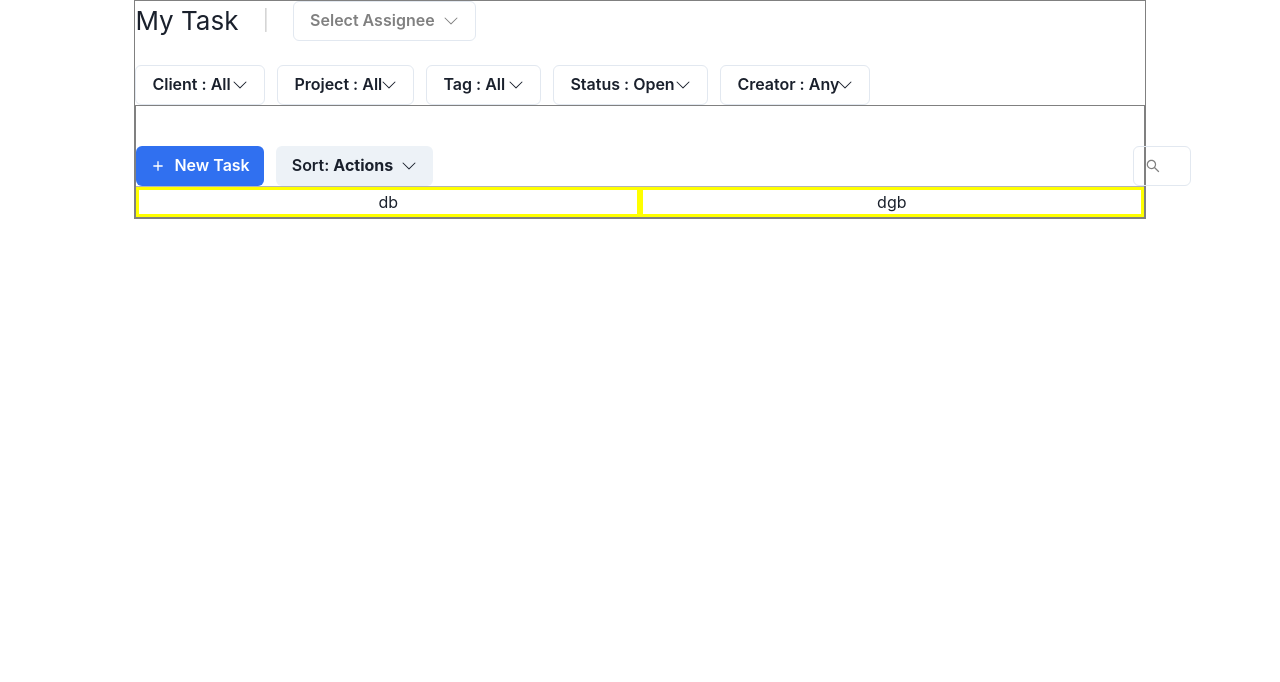
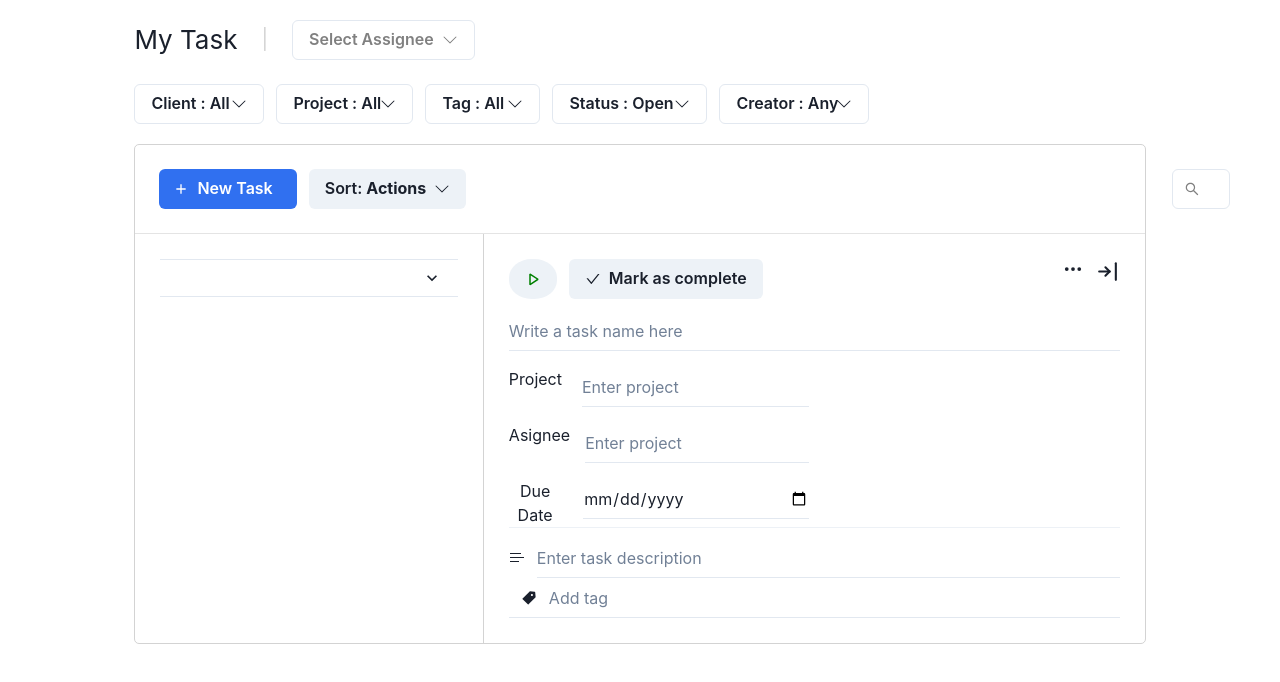
Before and after one commit to skshm2000/Five-Metric-Time-Management-Webapp, a React (Create React App) app in the folder five-metric-frontend/: page /time in a window 1280 px wide. Both pictures are taken after a click on the button "New Task". Shown: the top 682 px of the page. Built offline with nearby package versions, Linux system fonts and the light colour scheme.

Commit message:
task page done

```diff
--- a/five-metric-frontend/src/JPpages/Task.jsx
+++ b/five-metric-frontend/src/JPpages/Task.jsx
@@ -1,9 +1,15 @@
 import {
+  Accordion,
+  AccordionButton,
+  AccordionIcon,
+  AccordionItem,
+  AccordionPanel,
   Box,
   Button,
   Checkbox,
   Divider,
   Flex,
+  Icon,
   Image,
   Input,
   InputGroup,
@@ -20,11 +26,35 @@ import { BsChevronDown } from "react-icons/bs";
 import { MdOutlineAdd } from "react-icons/md";
 import { AiOutlineSearch } from "react-icons/ai";
 import { MdWork } from "react-icons/md";
+import { BsThreeDots } from "react-icons/bs";
+import { TbArrowBarToRight } from "react-icons/tb";
+import { VscDebugStart } from "react-icons/vsc";
+import { VscListSelection } from "react-icons/vsc";
+import { AiFillTag } from "react-icons/ai";
+import { useState } from "react";
+import {AiOutlineCheck} from "react-icons/ai"
 
 export const Task = () => {
+  const [openbox, setOpenbox] = useState(false);
+  const [isComplete, setComplete] = useState(false);
+  const [task, setTask] = useState([]);
+  const [taskname, setTaskName] = useState("");
+  const [project, setProject] = useState("");
+  const [asignee, setAsignee] = useState("");
+  const [date, setDate] = useState();
+  const [des, setDes] = useState("");
+  const [tag, setTag] = useState("");
+
+  const handleOpenBox2 = () => {
+    setOpenbox(true);
+  };
+  const handleCloseBox2 = () => {
+    setOpenbox(false);
+  };
   return (
     <>
-      <Box border={"1px solid gray"} width={"79%"} m="auto">
+      <Box h={5}></Box>
+      <Box width={"79%"} m="auto">
         <Flex gap={5}>
           <Text fontSize={"26px"}>My Task</Text>
           <Text p={1} color={"lightgrey"} fontSize={"20px"}>
@@ -195,16 +225,18 @@ export const Task = () => {
           </Box>
         </Flex>
         {/* new task big Box */}
-        <Box border={"1px solid grey"}>
-          <Flex mt={10} gap={"700px"}>
-            <Flex gap={3}>
+        <Box borderRadius={5} mt={5} border={"1px solid lightgrey"}>
+          <Flex p={4} gap={"690px"}>
+            <Flex p={2} gap={3}>
               <Box>
                 <Button
+                  onClick={handleOpenBox2}
                   p={3.5}
                   _hover={{ bg: "#578fff" }}
                   bg={"#3070f0"}
                   color={"white"}
                   leftIcon={<MdOutlineAdd color="white" />}
+                  pr={6}
                 >
                   New Task
                 </Button>
@@ -226,7 +258,7 @@ export const Task = () => {
             </Flex>
             {/* SElect tags completed.......................... */}
             {/* search  */}
-            <Box>
+            <Box p={2}>
               <InputGroup>
                 <InputLeftElement children={<AiOutlineSearch color="grey" />} />
                 <Input type="text" placeholder="Search" />
@@ -234,13 +266,140 @@ export const Task = () => {
             </Box>
           </Flex>
           <Divider></Divider>
+          {/* adding task form AND TASKS DIV */}
           <Flex>
-            <Box border="3px solid yellow" width={"100%"}>
-              db
+            {/* box 1 */}
+
+            <Box p="25px" height={"400px"} width={"100%"}>
+              <Accordion allowToggle>
+                <AccordionItem>
+                  <h2>
+                    <AccordionButton>
+                      <Box flex="1" textAlign="left">
+                        {project}
+                      </Box>
+                      <AccordionIcon />
+                    </AccordionButton>
+                  </h2>
+                  <AccordionPanel pb={4}>
+                    <Flex width={"100%"} gap={"160px"}>
+                      <Box>{taskname}</Box>
+                      <Box>
+                        <Flex gap={"30px"}>
+                          <Box>
+                            <Flex borderRadius={"15px"} p={1} bg={"lightgrey"} gap={2}>
+                              <Text mt={1}>
+                                <MdWork />
+                              </Text>
+                              {tag}
+                            </Flex>
+                          </Box>
+                          <Box>{asignee}</Box>
+                          <Box>
+                            <Button variant={"unstyled"}>
+                              <VscDebugStart />
+                            </Button>
+                          </Box>
+                          <Box></Box>
+                        </Flex>
+                      </Box>
+                    </Flex>
+                  </AccordionPanel>
+                </AccordionItem>
+              </Accordion>
             </Box>
-            <Box border="3px solid yellow" width={"100%"}>
-              dgb
-            </Box>
+            {/* box 2 */}
+            {openbox ? (
+              <Box borderLeft={"1px solid lightgrey"} p="25px" width={"100%"}>
+                <Flex gap={"300px"}>
+                  <Flex gap={3}>
+                    <Button border={"1px soild grey"} borderRadius="47%">
+                      <VscDebugStart color="green" />
+                    </Button>
+                    <Button leftIcon={<AiOutlineCheck />}  >
+                      Mark as complete
+                    </Button>
+                  </Flex>
+                  <Flex gap={3}>
+                    <Box title="Delete task" fontSize={"20px"}>
+                      <BsThreeDots />
+                    </Box>
+                    <Box onClick={handleCloseBox2} fontSize={"25px"}>
+                      <TbArrowBarToRight />
+                    </Box>
+                  </Flex>
+                </Flex>
+                <Input
+                  value={taskname}
+                  onChange={(e) => setTaskName(e.currentTarget.value)}
+                  mt={3}
+                  variant={"flushed"}
+                  placeHolder="Write a task name here "
+                ></Input>
+                <Box mt={4} w={"300px"} display={"flex"} gap="20px">
+                  <label htmlFor="">Project</label>
+                  <Input
+                    value={project}
+                    onChange={(e) => setProject(e.target.value)}
+                    variant={"flushed"}
+                    type="text"
+                    placeHolder="Enter project"
+                  />
+                </Box>
+                <Box mt={4} w={"300px"} display={"flex"} gap="15px">
+                  <label htmlFor="">Asignee</label>
+                  <Input
+                    value={asignee}
+                    onChange={(e) => setAsignee(e.target.value)}
+                    variant={"flushed"}
+                    type="text"
+                    placeHolder="Enter project"
+                  />
+                </Box>
+                <Box mt={4} w={"300px"} display={"flex"} gap="22px">
+                  <label htmlFor="">Due Date</label>
+                  <Input
+                    value={date}
+                    onChange={(e) => setDate(e.target.value)}
+                    variant={"flushed"}
+                    type="date"
+                    placeHolder="Enter project"
+                  />
+                </Box>
+                <Divider />
+                <Box mt={"10px"} display={"flex"} gap={3}>
+                  <Text mt={3}>
+                    <VscListSelection />
+                  </Text>
+                  <Input
+                    value={des}
+                    onChange={(e) => setDes(e.target.value)}
+                    // leftIcon={<VscListSelection/>}
+                    variant="flushed"
+                    type="text"
+                    ml={0}
+                    placeholder="Enter task description"
+                  />
+                </Box>
+                <Box>
+                  <InputGroup>
+                    <InputLeftElement
+                      variant="flushed"
+                      _hover={{ color: "black" }}
+                      pointerEvents="none"
+                      children={<AiFillTag color="gray.300" />}
+                    />
+                    <Input
+                      value={tag}
+                      onChange={(e) => setTag(e.target.value)}
+                      variant="flushed"
+                      type="tel"
+                      placeHolder="Add tag"
+                    />
+                  </InputGroup>
+                </Box>
+              </Box>
+            ) : null}
           </Flex>
         </Box>
       </Box>
--- a/five-metric-frontend/src/JPpages/Time.jsx
+++ b/five-metric-frontend/src/JPpages/Time.jsx
@@ -64,10 +64,10 @@ export const Time = () => {
       <Box margin={"auto"} width={"90%"}>
         <Flex w={{ md: "50%", lg: "100%" }} gap={"42%"}>
           <Flex w={{ lg: "40%" }} gap={6}>
-            <Button borderRadius={"50%"} bg={"#17c22e"}>
+            <Button borderRadius={"47%"} bg={"#17c22e"}>
               <VscDebugStart color="white" />
             </Button>
-            <Button borderRadius={"50%"}>
+            <Button borderRadius={"47%"}>
               <BsFillStopFill color="grey" />
             </Button>
             <Text fontSize={"21px"}>My Time </Text>
```
